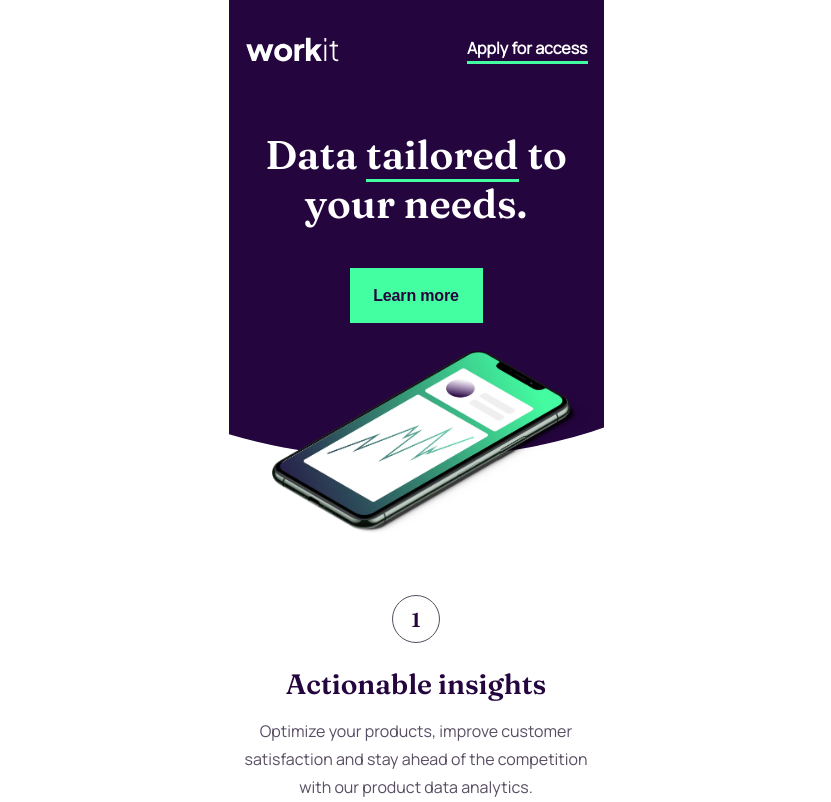
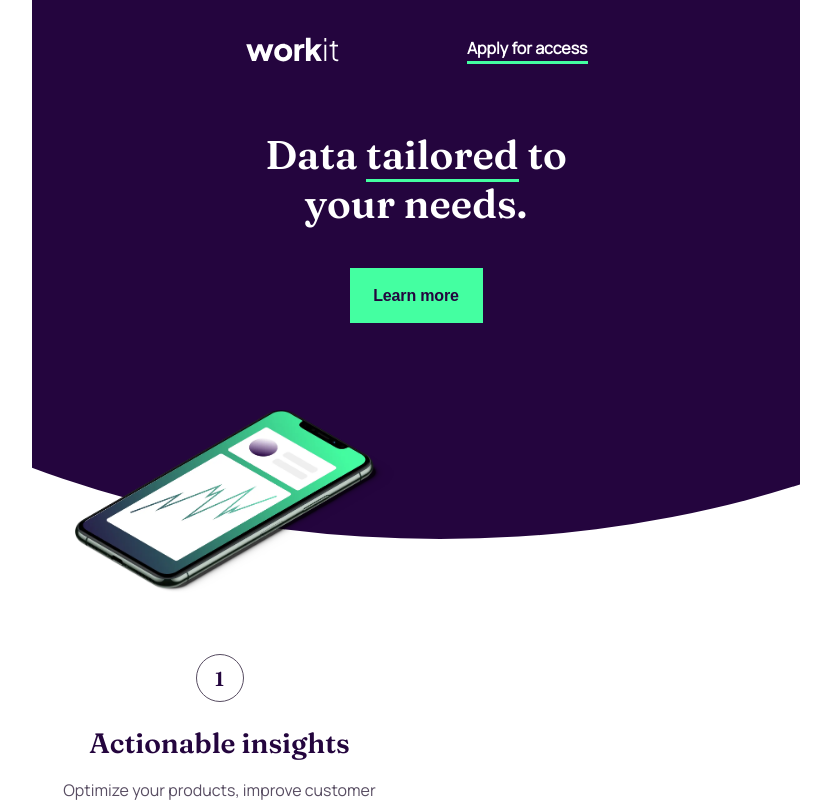
Before and after one commit to claystuart/workit-landing-page, a React (Vite) app: page / in a window 1280 px wide. Shown: the top 802 px of the page, without its empty margins (224-1055 px from the left). Built offline with nearby package versions, Linux system fonts and the light colour scheme.

Commit message:
Styled tablet curved purple background.

```diff
--- a/src/Header.css
+++ b/src/Header.css
@@ -100,6 +100,24 @@ header .underline {
 }
 
 @media (min-width: 768px) {
+  header {
+    width: 768px;
+    height: 540px;
+    background-color: transparent;
+  }
+
+  /* Fill in header with purple down to flat point */
+  header::before {
+    display: none;
+  }
+
+  /* Create angled bottom and make wider to get correct angle */
+  header::after {
+    width: 1600px;
+    height: 1020px;
+    left: -392px;
+    top: -481px;
+  }
 }
 @media (min-width: 1440px) {
 }
```
